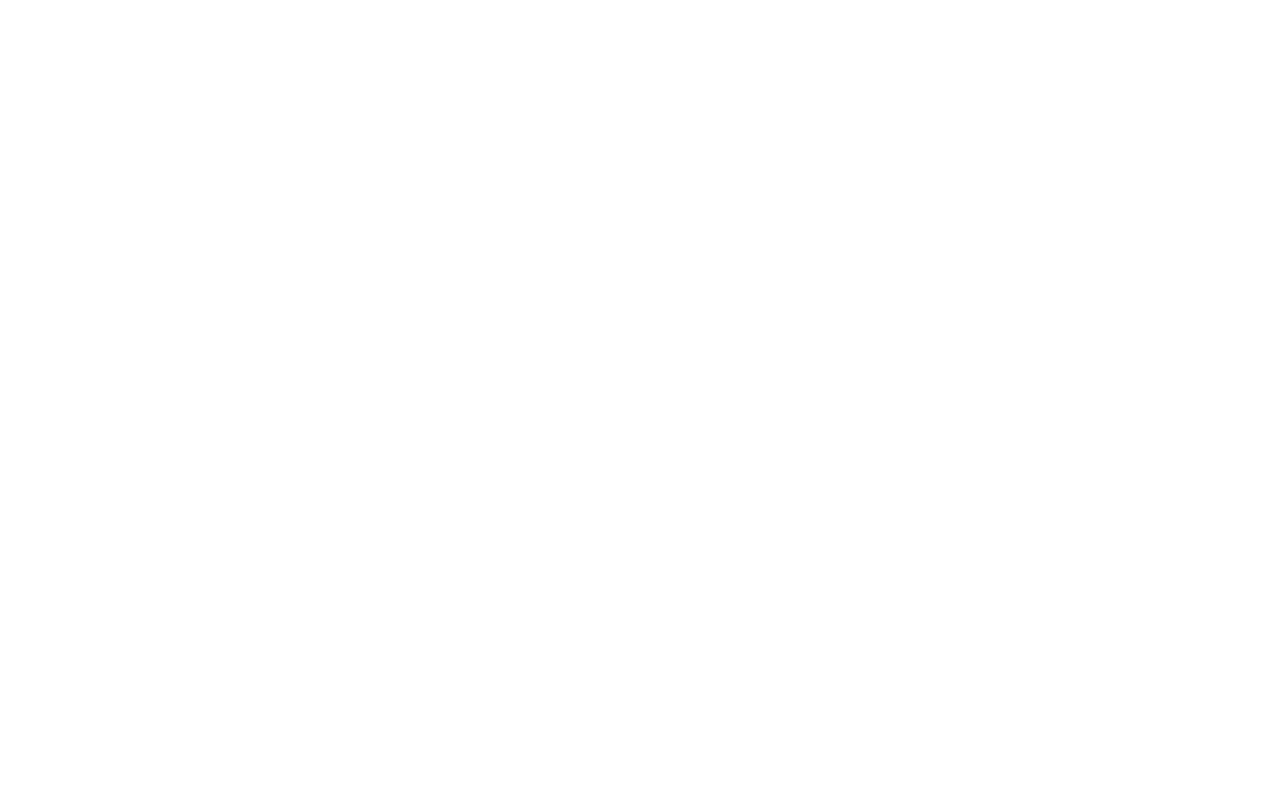
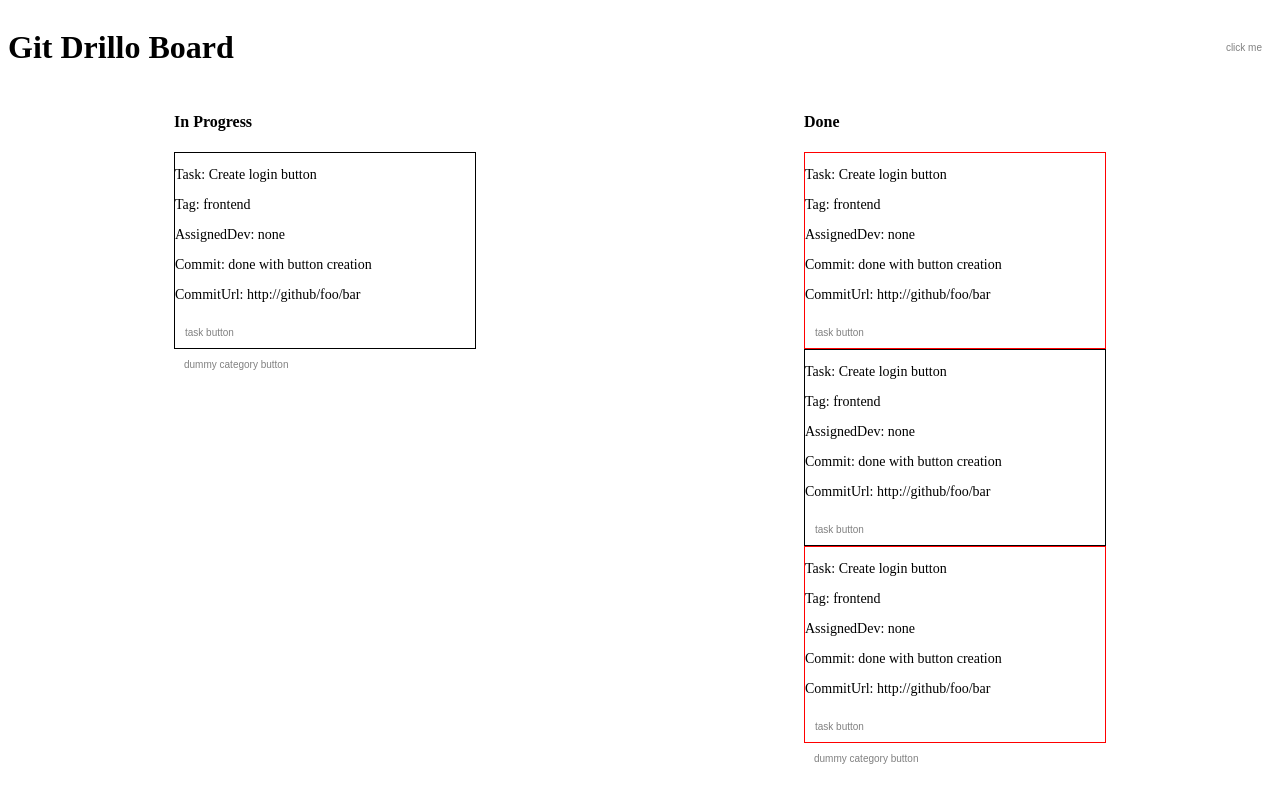
Before and after one commit to git-drillo/git-drillo-board, a React app: page /projectBoard in a window 1280 px wide. Built offline with nearby package versions, Linux system fonts and the light colour scheme.

Commit message:
add dummy state to the projectPageContainer

```diff
--- a/client/App.jsx
+++ b/client/App.jsx
@@ -9,7 +9,7 @@
 import { Switch, Route } from 'react-router-dom';
 import './git-drillo.css';
 
-import BoardPageContainer from './containers/BoardPageContainer.jsx';
+import ProjectPageContainer from './containers/ProjectPageContainer.jsx';
 // import LandingPageContainer from './containers/LandingPageContainer.jsx';
 
 class App extends Component {
@@ -23,15 +23,11 @@
           {/* <Switch> */}
           {/* <Route
               exact
-              path='/'
+              path='/board'
               component={() => <LogInPage />}
             /> */}
-          {/* <Route
-              exact
-              path='/dashboard'
-              component={() => <LandingPageContainer />}
-            /> */}
-          <Route exact path="/" component={() => <BoardPageContainer />} />
+          <Route exact path='/dashboard' component={() => <LandingPageContainer />} />
+          <Route exact path='/projectBoard' component={() => <ProjectPageContainer />} />
           {/* </Switch> */}
         </main>
       </div>
@@ -41,33 +37,61 @@
 
 export default App;
 
-// app
-// Header.jsx
 
-///// if just sign in display landing page /////
+// const loginState = {
+//   loginRedirect: function () { /* go to landing page AFTER github auth redirect */ },
+// }
 
-///// if project then display board container /////
+// const landingPageState  = {
+//   userId: String, /* this should be the log in cookie code gathered from oauth */
+//   owner: String, /* name of the person from the oauth cookie */
 
-// BoardPage.jsx
-// params pending, to do, done
-// Categories.jsx
+//   projects = [
+//     {
+//       projectName: '',
+//       project_id: '',
+//       userIsOwner: true,
+//     }
+//   ],
 
-// params tasks
-// Tasks.jsx
+//   onMount: function() { /* fetch request to gather all the information in db that matches the userId */ },
 
-// <BoardPageContainer>
-//     <Category id="toDo" />
-//     <Category id="inProgress" />
-//     <Category id="inProgress" />
-// </BoardPageContainer>
+//   createNewProjectBoard: function() { /* create funcitonality */},
+//   redirectToProject: function(projectId) { /* go to boardPage displaying every category and task in  */},
 
-// class Category {
-//  for () {
+//   // render ( /* render all project. render those that are owned differently */),
+// }
 
-//  }
-//         <Task
-//           name = jose
-//           person =
-//           id =
-//         />
-//       render array
+// const boardPageState = {
+//   userId: {
+//     repoUrl: '',
+//     owner_id: '',
+//     toDo: [],
+//     inProgress: [],
+//   },
+//   userId: {
+//     repoUrl: '',
+//     owner_id: '',
+//     toDo: [],
+//     inProgress: [],
+//   },
+
+//   createNewTask: function() {},
+// }
+
+
+// // toDo = [
+// //   { task: 'Create login button',
+// //     tag: 'frontend',
+// //     assignedDev: 'none',
+// //     userId: 'string',
+// //     commitMessage: '',
+// //     commitUrl: '',
+// //   },
+// // ]
+// // inProgress = [
+// //   { task: 'Create login button', tag: 'frontend', assignedDev: 'none' },
+// //   { task: 'create basic project page', tag: 'frontend', assignedDev: 'none' },
+// //   { task: 'set up button to make new project', tag: 'fullstack', assignedDev: 'none' },
+// //   { task: 'set up button to make new project', tag: 'fullstack', assignedDev: 'none' },
+// // ]
--- a/client/components/Category.jsx
+++ b/client/components/Category.jsx
@@ -12,13 +12,13 @@
   const renderedTasksArray = [];
   for (let i = 0; i < props.array.length; i++) {
     let task = props.array[i];
-    renderedTasksArray.push(<Task key={i} taskInformation={task} />);
+    renderedTasksArray.push(<Task key={i} taskInformation={task} taskButtonEdit={props.taskButtonEdit}/>);
   }
   return (
     <div className="categories">
       <h4>{props.categoryName}</h4>
       {renderedTasksArray}
-      <button onClick={props.dummyClick}> dummy category button </button>
+      <button onClick={props.createNewTask}> dummy category button </button>
     </div>
   );
 }
--- a/client/components/Header.jsx
+++ b/client/components/Header.jsx
@@ -10,7 +10,7 @@
 const Header = props => (
   <div className="Header">
     <h1> {props.header.title} </h1>
-    <button onClick={props.dummyClick}> click me </button>
+    <button onClick={props.createNewTask}> click me </button>
   </div>
 );
 
--- a/client/components/Task.jsx
+++ b/client/components/Task.jsx
@@ -11,16 +11,25 @@
 // task id
 //
 
-const Task = props => (
-  <div className="individualTask" style={taskStyle}>
-    <p> Task: {props.taskInformation.task} </p>
-    <p> Tag: {props.taskInformation.tag} </p>
-    <p> AssignedDev: {props.taskInformation.assignedDev} </p>
-  </div>
-);
+function Task (props) {
+  let taskStyling = {};
+  console.log(props.taskInformation.pending)
+  if (props.taskInformation.pending) {
+    taskStyling = { border: 'thin solid red' }
+  } else {
+    taskStyling = { border: 'thin solid black' }
+  }
 
-const taskStyle = {
-  border: 'thin solid black',
-};
+  return(
+    <div className="individualTask" style={taskStyling}>
+      <p> Task: {props.taskInformation.task} </p>
+      <p> Tag: {props.taskInformation.tag} </p>
+      <p> AssignedDev: {props.taskInformation.assignedDev} </p>
+      <p> Commit: {props.taskInformation.commitMessage} </p>
+      <p> CommitUrl: {props.taskInformation.commitUrl} </p>
+      <button onClick={props.taskButtonEdit}> task button </button>
+    </div>
+  );
+}
 
 export default Task;
--- /dev/null
+++ b/client/containers/ProjectPageContainer.jsx
@@ -0,0 +1,60 @@
+/**
+ * @module  BoardPageContainer
+ * @author  Jonathan and Katty Polyak
+ * @date Sat, Jun 6, 2020
+ * @description presentation component that renders 3 Category components
+ */
+
+import React, { Component } from 'react';
+import Header from '../components/Header.jsx';
+import Category from '../components/Category.jsx';
+
+const mapStateToProps = state => {
+  // provide pertinent state here
+};
+
+const mapDispatchToProps = dispatch => {
+  // create functions that will dispatch action creators
+};
+
+class BoardPageContainer extends Component {
+  constructor(props) {
+    super(props);
+    this.state = {
+      header: {
+        title: 'Git Drillo Board',
+      },
+      inProgress: [
+        { task: 'Create login button', tag: 'frontend', assignedDev: 'none', userId: '7bc', commitMessage: 'done with button creation', commitUrl: 'http://github/foo/bar', pending: false },
+      ],
+      done: [
+        { task: 'Create login button', tag: 'frontend', assignedDev: 'none', userId: '7bc', commitMessage: 'done with button creation', commitUrl: 'http://github/foo/bar', pending: true },
+        { task: 'Create login button', tag: 'frontend', assignedDev: 'none', userId: '7bc', commitMessage: 'done with button creation', commitUrl: 'http://github/foo/bar', pending: false }, { task: 'Create login button', tag: 'frontend', assignedDev: 'none', userId: '7bc', commitMessage: 'done with button creation', commitUrl: 'http://github/foo/bar', pending: true },
+      ],
+    };
+  }
+
+  createNewTask = () => {
+    console.log('new task created');
+  };
+
+  taskButtonEdit = () => {
+    console.log('edit task button created')
+  }
+
+  render() {
+    return (
+      <div>
+        <Header header={this.state.header} createNewTask={this.createNewTask} />
+        <div className="BoardPageContainer">
+          <Category categoryName="In Progress" createNewTask={this.createNewTask} taskButtonEdit={this.taskButtonEdit} array={this.state.inProgress} />
+          <Category categoryName="Done" createNewTask={this.createNewTask} taskButtonEdit={this.taskButtonEdit} array={this.state.done} />
+        </div>
+      </div>
+    );
+  }
+}
+
+// export default connect(mapStateToProps, mapDispatchToProps)(BoardPageContainer);
+
+export default BoardPageContainer;
--- a/client/git-drillo.css
+++ b/client/git-drillo.css
@@ -24,11 +24,14 @@
 .individualTask {
   border: 2px solid white;
   font-size: 14px;
-  width: 225px;
-  height: 100px;
+  width: 300px;
 }
 
 .Header {
   display: flex;
   justify-content: space-between;
 }
+
+.categories {
+  border: 2px solid white;
+}
```
Also changed, not shown: client/containers/LandingPageContainer.jsx (+60 -0 lines).
